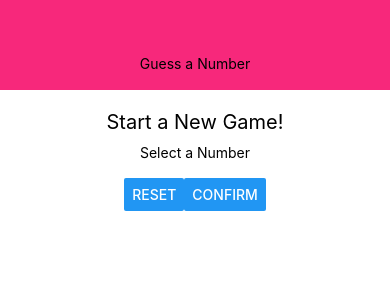
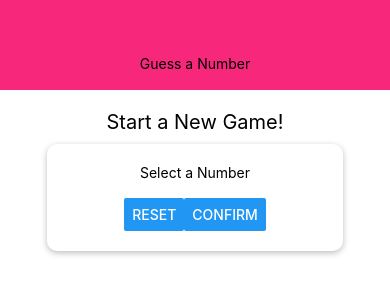
Before and after one commit to dkurganskii/react-native-guess-a-number-app, a React Native app: screen / in a window 390 px wide. Shown: the top 300 px of the page. Built offline with nearby package versions, Linux system fonts and the light colour scheme.

Commit message:
styling card

```diff
--- a/screens/StartGameScreen.js
+++ b/screens/StartGameScreen.js
@@ -30,7 +30,15 @@ const styles = StyleSheet.create({
     inputContainer: {
         width: 300,
         maxWidth: '80%',
-        alignItems: 'center'
+        alignItems: 'center',
+        shadowColor: 'black',
+        shadowOffset: { width: 0, height: 2 },
+        shadowRadius: 6,
+        shadowOpacity: 0.26,
+        elevation: 8,
+        backgroundColor: 'white',
+        padding: 20,
+        borderRadius: 10
     },
     title: {
         fontSize: 20,
```
